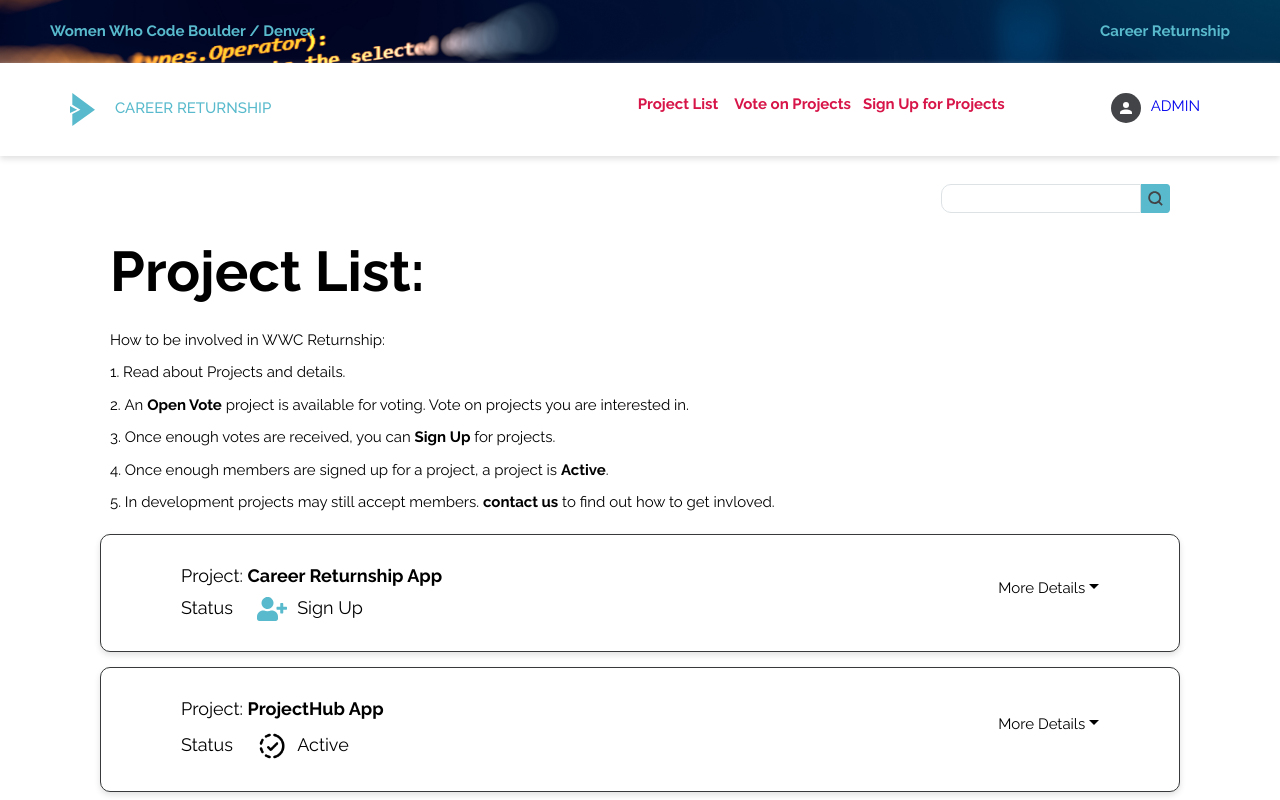
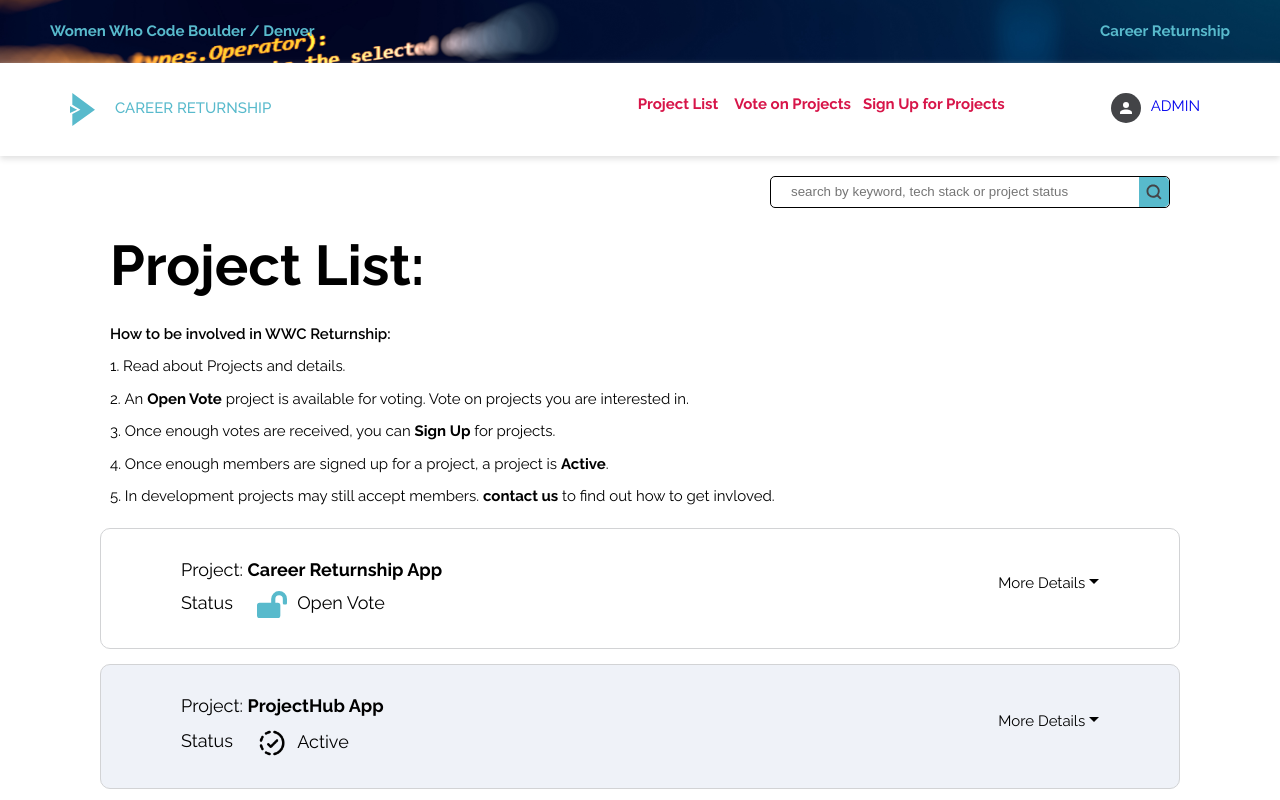
Before and after one commit to women-who-software/returnship-project-voting, a React (Create React App) app in the folder client/: page /projects in a window 1280 px wide. Shown: the top 800 px of the page. Built offline with nearby package versions, Linux system fonts and the light colour scheme.

Commit message:
more styling changes

```diff
--- a/client/src/Components/Accordion/Accordion.js
+++ b/client/src/Components/Accordion/Accordion.js
@@ -12,22 +12,22 @@
     let statusText = "";
 
     switch (status) {
-      case "open":
+      case "open vote":
         statusImage = StatusOpen;
         statusText = "Open Vote";
         break;
 
-      case "new":
+      case "sign up":
         statusImage = StatusNew;
         statusText = "Sign Up";
         break;
 
-      case "dev":
+      case "active":
         statusImage = StatusDev;
         statusText = "Active";
         break;
 
-      case "complete":
+      case "completed":
         statusImage = StatusCompleted;
         statusText = "Completed";
         break;
@@ -45,10 +45,21 @@
     );
   };
 
+  // ClassNames
+  let titleOpen = isOpen ? "open" : "";
+  let projectDev =
+    project.status === "active" ? "accordion__title-project-dev" : "";
+  let projectComplete =
+    project.status === "completed" ? "accordion__title-project-complete" : "";
+
   return (
     <div className="accordion__wrapper">
       <div
-        className={`accordion__title ${isOpen ? "open" : ""}`}
+        className={`
+        accordion__title ${titleOpen}
+        ${projectDev}
+        ${projectComplete}
+        `}
         onClick={() => setOpen(!isOpen)}
       >
         <div>
@@ -59,7 +70,8 @@
             </span>
           </div>
           <div className="accordion__title-status">
-            <span className="accordion__title-status-title">Status</span>{"\u00a0"} {getStatusImage(project.status)}
+            <span className="accordion__title-status-title">Status</span>
+            {"\u00a0"} {getStatusImage(project.status)}
           </div>
         </div>
         <div className="accordion__title-more">More Details{"\u00a0"}</div>
--- a/client/src/Components/Projects/Projects.js
+++ b/client/src/Components/Projects/Projects.js
@@ -13,8 +13,13 @@
 
   const filterProjects =
     search.length > 0
-      ? projects.filter((project) =>
-          project.project_name.toLowerCase().match(search)
+      ? projects.filter(
+          (project) =>
+            project.project_name.toLowerCase().match(search) ||
+            project.status.toLowerCase().match(search) ||
+            project.tech_stack.find(
+              (tech) => tech.toLowerCase() === search.toLowerCase()
+            )
         )
       : projects;
 
@@ -95,7 +100,9 @@
 
   return (
     <>
-      <div className="accordion">{getProjects}</div>
+      <div className="accordion">
+        {getProjects.length > 0 ? getProjects : <div className="accordion__noresults">Sorry, no results were found.</div>}
+      </div>
 
       {openVoting && (
         <Modal open={openVoting} toggle={setOpenVoting}>
--- a/client/src/Components/Search/Search.js
+++ b/client/src/Components/Search/Search.js
@@ -1,7 +1,7 @@
 import React, { useContext, useState } from "react";
 import { useHistory } from "react-router-dom";
 import { GlobalContext } from "../../Context/GlobalContext";
-import SearchIcon from '../Images/search.svg';
+import SearchIcon from "../Images/search.svg";
 
 export default function Search() {
   const { search, setSearch } = useContext(GlobalContext);
@@ -22,8 +22,9 @@
         type="search"
         value={searchString}
         onChange={(e) => handleChange(e.target.value)}
+        placeholder="search by keyword, tech stack or project status"
       />
-      <img src={SearchIcon} alt='Search' />
+      <i className="search__input-icon"></i>
     </div>
   );
 }
--- a/client/src/STORE.js
+++ b/client/src/STORE.js
@@ -9,7 +9,7 @@
       client_company: "Doe Enterprises",
       client_phone: 3035551212,
       max_team_members: 5,
-      status: "new",
+      status: "open vote",
       tech_stack: ["React", "Python"],
     },
     {
@@ -21,7 +21,7 @@
       client_company: "Doe Enterprises",
       client_phone: 3035551212,
       max_team_members: 5,
-      status: "dev",
+      status: "active",
       tech_stack: ["React", "PHP"],
     },
     {
@@ -33,7 +33,7 @@
       client_company: "Doe Enterprises",
       client_phone: 3035551212,
       max_team_members: 5,
-      status: "open",
+      status: "open vote",
       tech_stack: ["COBOL", "CICS"],
     },
     {
@@ -45,7 +45,7 @@
       client_company: "Doe Enterprises",
       client_phone: 3035551212,
       max_team_members: 5,
-      status: "complete",
+      status: "completed",
       tech_stack: ["COBOL", "CICS"],
     },
     {
@@ -57,7 +57,7 @@
       client_company: "Doe Enterprises",
       client_phone: 3035551212,
       max_team_members: 5,
-      status: "new",
+      status: "sign up",
       tech_stack: ["React", "Python"],
     },
     {
@@ -69,7 +69,7 @@
       client_company: "Doe Enterprises",
       client_phone: 3035551212,
       max_team_members: 5,
-      status: "new",
+      status: "sign up",
       tech_stack: ["React", "Python"],
     },
     {
@@ -81,7 +81,7 @@
       client_company: "Doe Enterprises",
       client_phone: 3035551212,
       max_team_members: 5,
-      status: "new",
+      status: "sign up",
       tech_stack: ["React", "Python"],
     },
     {
@@ -93,7 +93,7 @@
       client_company: "Doe Enterprises",
       client_phone: 3035551212,
       max_team_members: 5,
-      status: "open",
+      status: "open vote",
       tech_stack: ["COBOL", "CICS"],
     },
     {
@@ -105,7 +105,7 @@
       client_company: "Doe Enterprises",
       client_phone: 3035551212,
       max_team_members: 5,
-      status: "open",
+      status: "open vote",
       tech_stack: ["COBOL", "CICS"],
     },
     {
@@ -117,7 +117,7 @@
       client_company: "Doe Enterprises",
       client_phone: 3035551212,
       max_team_members: 5,
-      status: "open",
+      status: "open vote",
       tech_stack: ["COBOL", "CICS"],
     },
   ],
--- a/client/src/routes/projectsPage.js
+++ b/client/src/routes/projectsPage.js
@@ -22,7 +22,7 @@
         <h1 className="projects__header">Project List:</h1>
 
         <div className="projects__about">
-          <div>How to be involved in WWC Returnship:</div>
+          <div className="projects__about-title">How to be involved in WWC Returnship:</div>
           <ol>
             <li>Read about Projects and details.</li>
             <li>
--- a/client/src/scss/base/_colors.scss
+++ b/client/src/scss/base/_colors.scss
@@ -4,9 +4,12 @@
 $bg-nav: #D6C9C9;
 $bg-button-hover: #77B6EA;
 $bg-button: #C7D3DD;
-$card-border: #37393A;
+$card-border: #D2D3D5;
 $card-bg: #c7d3dd;
 $card-hover: #E0E5F1;
+$card-project-dev: rgba(224, 229, 241, 0.5);
+$card-project-complete: #e1e1e1;
+$card-project-description: #EFF1F7;
 $shadow-color: #e1e1e1;
 $small-button-bg: #D6C9C9;
 $text-nav: #D71549;
--- a/client/src/scss/components/_accordion.scss
+++ b/client/src/scss/components/_accordion.scss
@@ -32,7 +32,6 @@
   padding: 10px 20px;
   border: 1px solid $card-border;
   border-radius: 10px;
-  box-shadow: 0 3px 6px 0 $shadow-color;
   transition: background-color 0.6s ease;
 
   &-status {
@@ -53,6 +52,14 @@
     font-weight: $font-weight-bold;
   }
 
+  &-project-dev {
+    background-color: $card-project-dev;
+  }
+
+  &-project-complete {
+    background-color: $card-project-complete;
+  }
+
   &-more {
     font-size: $font-size-small;
     text-align: right;
@@ -70,8 +77,6 @@
   &:hover,
   &.open {
     color: black;
-    background-color: $card-hover;
-    background-color: $card-hover;
   }
 
   &.open {
@@ -79,10 +84,6 @@
     border-bottom-right-radius: 0px;
   }
 
-  &:hover {
-    border-bottom-left-radius: 10px;
-    border-bottom-right-radius: 10px;
-  }
 
   &.open {
     .accordion__title-more {
@@ -94,6 +95,14 @@
       }
     }
   }
+}
+
+.accordion__noresults {
+  color: $font-color;
+  font-weight: 600;
+  border: 1px solid $border-color;
+  padding: 20px 50px;
+  border-radius: 10px;
 }
 
 .accordion__content {
@@ -142,7 +151,7 @@
 
   &-desc-value {
     padding: 20px;
-    background-color: $card-hover;
+    background-color: $card-project-description;
   }
 
   &-button {
--- a/client/src/scss/components/_footer.scss
+++ b/client/src/scss/components/_footer.scss
@@ -35,8 +35,8 @@
   &__bottom {
     background-color: $font-accent-color;
     height: 40px;
-    padding: 10px;
-    text-align: center;
+    padding: 10px 50px;
+    text-align: left;
   }
 }
 
@@ -51,10 +51,5 @@
         display: block;
       }
     }
-    &__bottom {
-      &-copyright {
-        display: none;
-      }
-    }
   }
 }
--- a/client/src/scss/components/_projects.scss
+++ b/client/src/scss/components/_projects.scss
@@ -6,12 +6,21 @@
     font-weight: $font-weight-bold;
   }
   &__about {
+    &-title {
+      font-weight: $font-weight-semi-bold;
+    }
+
     & ol {
       list-style-position: inside;
       & li {
         margin-top: 10px;
       }
     }
+  }
+
+  &__search {
+   display: flex;
+   justify-content: flex-end;
   }
 }
 
--- a/client/src/scss/components/_search.scss
+++ b/client/src/scss/components/_search.scss
@@ -1,15 +1,35 @@
 .search {
-  text-align: right;
-  & img {
-    height: 29px;
-    vertical-align: middle;
+  display: flex;
+  flex-direction: row;
+  justify-content: flex-end;
+  border: 1px solid $font-color;
+  border-radius: 5px;
+  width: 280px;
+
+  &__input-icon {
+    padding: 10px;
+    background-image: url('../../Components/Images/search.svg');
+    background-color: $font-accent-color;
+    background-size: 30px 30px;
+    background-repeat: no-repeat;
+    width: 30px;
+    height: 30px;
+    border-top-right-radius: 5px;
+    border-bottom-right-radius: 5px;
   }
+
   & input {
-    padding: 6px;
-    border: 1px solid $search-input-border;
-    border-top-left-radius: 10px;
-    border-bottom-left-radius: 10px;
-    margin-top: 8px;
-    width: 200px;
+    border: $border-color;
+    outline: none;
+    width: 230px;
   }
 }
+
+@media (min-width: 450px) {
+  .search {
+    width: 400px;
+    & input {
+      width: 350px;
+    }
+  }
+}
```
